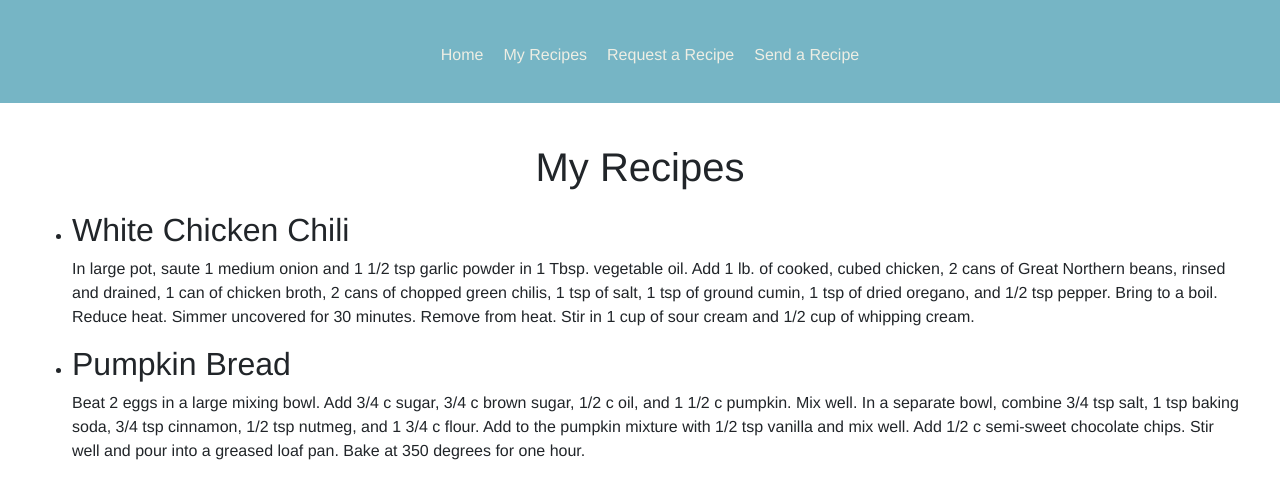
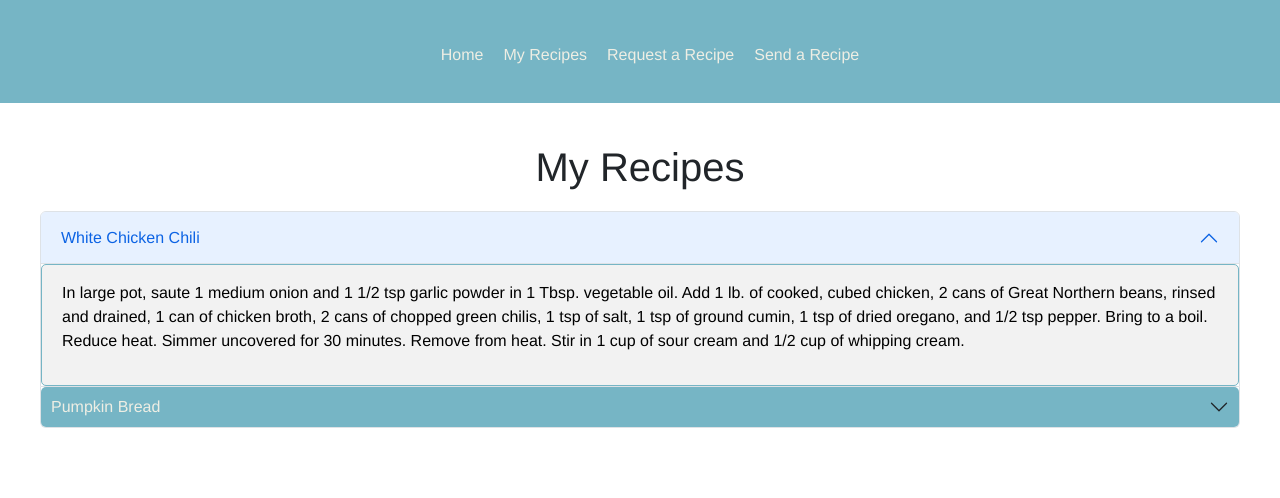
Before and after one commit to aniwal12/startup, a plain HTML site: page cookbook_HTML/recipes.html in a window 1280 px wide. Shown: the part 314-812 px from the top of the page. Drawn offline with nearby package versions, Linux system fonts and the light colour scheme.

Commit message:
Added the accordion to organize user's recipes

```diff
--- a/cookbook_HTML/main.css
+++ b/cookbook_HTML/main.css
@@ -82,6 +82,41 @@ main button {
     border-radius: 5px;
     cursor: pointer;
 }
+
+.accordion-button {
+    background-color: #76b5c5;
+    color: #eeeee4;
+    border: none;
+    border-radius: 5px;
+    padding: 10px;
+    text-align: left;
+}
+
+.accordion-button:hover {
+    background: #76b5c5;
+    color: #eeeee4;
+    border: none;
+    border-radius: 5px;
+    padding: 10px;
+}
+
+.accordion-button.collapsed {
+    background: #76b5c5;
+    color: #eeeee4;
+    border: none;
+    border-radius: 5px;
+    padding: 10px;
+}
+
+.accordion-body {
+    background-color: #f2f2f2;
+    padding: 10px;
+    border: 1px solid #76b5c5;
+    border-radius: 5px;
+    color: #000;
+
+}
+
 footer {
     text-align: center;
     padding: 20px;
--- a/cookbook_HTML/recipes.html
+++ b/cookbook_HTML/recipes.html
@@ -26,19 +26,34 @@
             </nav>
 
             </header>
+
             <main>
                 <h1>My Recipes</h1>
-                <ul>
-                    <li>
-                        <h2>White Chicken Chili</h2>
-                        <p>In large pot, saute 1 medium onion and 1 1/2 tsp garlic powder in 1 Tbsp. vegetable oil. Add 1 lb. of cooked, cubed chicken, 2 cans of Great Northern beans, rinsed and drained, 1 can of chicken broth, 2 cans of chopped green chilis, 1 tsp of salt, 1 tsp of ground cumin, 1 tsp of dried oregano, and 1/2 tsp pepper. Bring to a boil. Reduce heat. Simmer uncovered for 30 minutes. Remove from heat. Stir in 1 cup of sour cream and 1/2 cup of whipping cream.</p>
-                    </li>
-                    <li>
-                        <h2>Pumpkin Bread</h2>
-                        <p>Beat 2 eggs in a large mixing bowl. Add 3/4 c sugar, 3/4 c brown sugar, 1/2 c oil, and 1 1/2 c pumpkin. Mix well. In a separate bowl, combine 3/4 tsp salt, 1 tsp baking soda, 3/4 tsp cinnamon, 1/2 tsp nutmeg, and 1 3/4 c flour. Add to the pumpkin mixture with 1/2 tsp vanilla and mix well. Add 1/2 c semi-sweet chocolate chips. Stir well and pour into a greased loaf pan. Bake at 350 degrees for one hour.</p>
-                    </li>
-                </ul>
+
+                <div class="accordion" id="Recipes">
+                    <div class="accordion-item">
+                      <h2 class="accordion-header" id="recipe1">
+                        <button class="accordion-button" type="button" data-bs-toggle="collapse" data-bs-target="#collapseOne" aria-expanded="true" aria-controls="collapseOne">White Chicken Chili</button>
+                      </h2>
+                      <div id="collapseOne" class="accordion-collapse collapse show" aria-labelledby="recipe1" data-bts-parent="#accordionExample">
+                        <div class="accordion-body">
+                            <p>In large pot, saute 1 medium onion and 1 1/2 tsp garlic powder in 1 Tbsp. vegetable oil. Add 1 lb. of cooked, cubed chicken, 2 cans of Great Northern beans, rinsed and drained, 1 can of chicken broth, 2 cans of chopped green chilis, 1 tsp of salt, 1 tsp of ground cumin, 1 tsp of dried oregano, and 1/2 tsp pepper. Bring to a boil. Reduce heat. Simmer uncovered for 30 minutes. Remove from heat. Stir in 1 cup of sour cream and 1/2 cup of whipping cream.</p></div>
+                      </div>
+                    </div>
+                    <div class="accordion-item">
+                      <h2 class="accordion-header" id="recipe2">
+                        <button class="accordion-button collapsed" type="button" data-bs-toggle="collapse" data-bs-target="#collapseTwo" aria-expanded="false" aria-controls="collapseTwo">Pumpkin Bread
+                        </button>
+                      </h2>
+                      <div id="collapseTwo" class="accordion-collapse collapse" aria-labelledby="recipe2" data-bs-parent="#accordionExample">
+                        <div class="accordion-body">
+                            <p>Beat 2 eggs in a large mixing bowl. Add 3/4 c sugar, 3/4 c brown sugar, 1/2 c oil, and 1 1/2 c pumpkin. Mix well. In a separate bowl, combine 3/4 tsp salt, 1 tsp baking soda, 3/4 tsp cinnamon, 1/2 tsp nutmeg, and 1 3/4 c flour. Add to the pumpkin mixture with 1/2 tsp vanilla and mix well. Add 1/2 c semi-sweet chocolate chips. Stir well and pour into a greased loaf pan. Bake at 350 degrees for one hour.</p>
+                        </div>
+                      </div>
+                    </div>
+
             </main>
+
         <script
         src="https://cdn.jsdelivr.net/npm/bootstrap@5.2.3/dist/js/bootstrap.bundle.min.js"
         integrity="sha384-kenU1KFdBIe4zVF0s0G1M5b4hcpxyD9F7jL+jjXkk+Q2h455rYXK/7HAuoJl+0I4"
```
